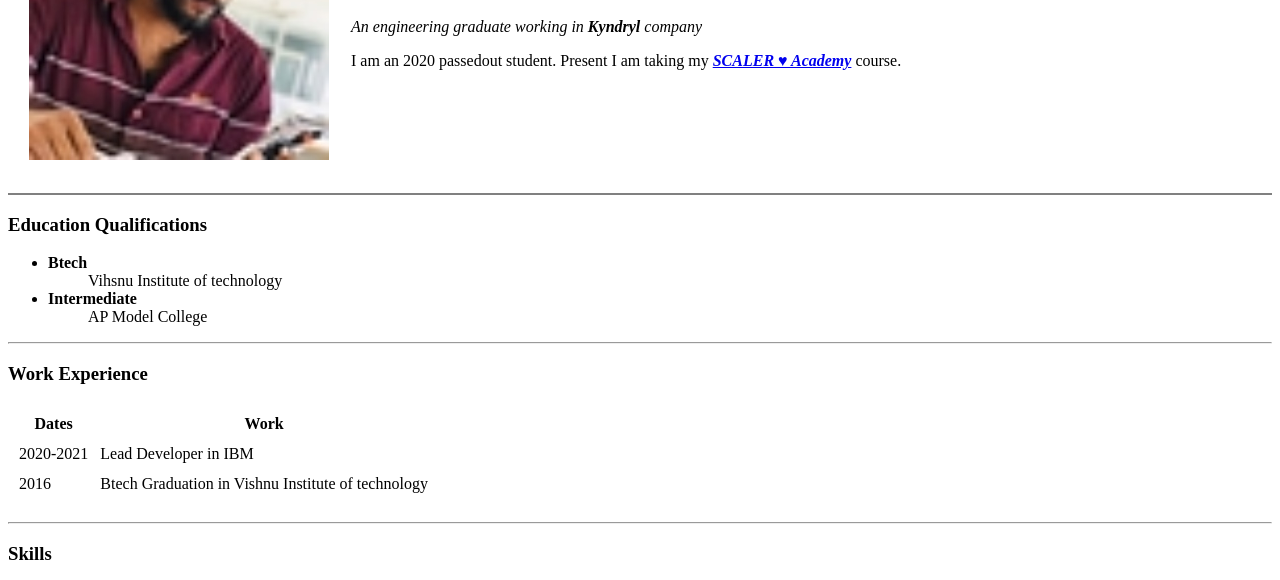
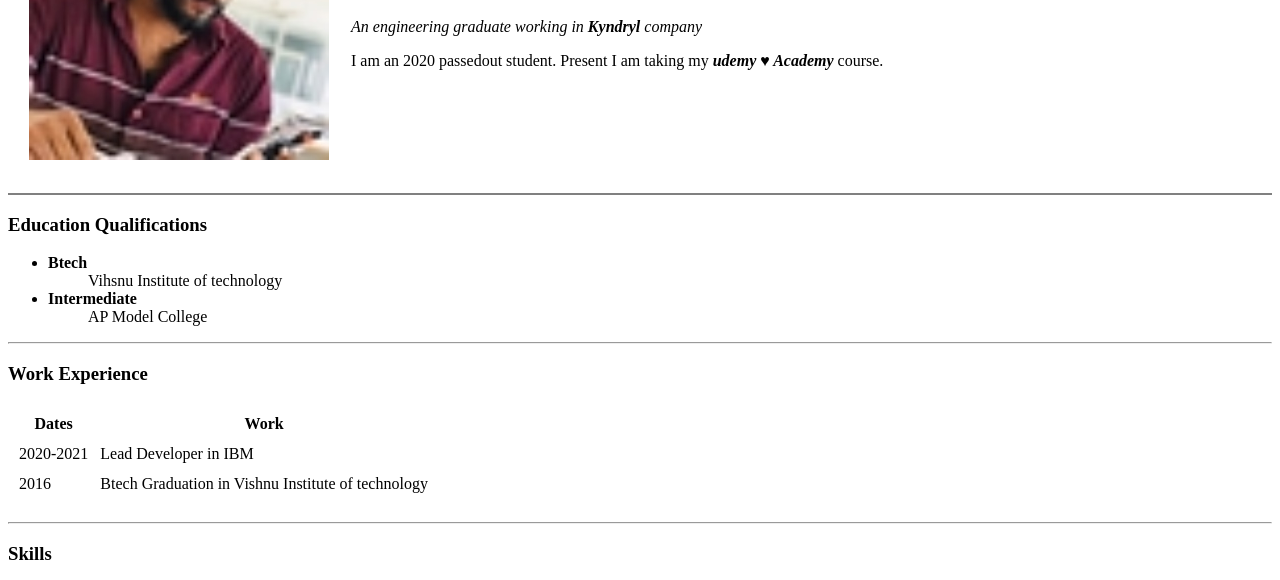
Before and after one commit to avinash28143/PersonalCV, a plain HTML site: page index.html in a window 1280 px wide. Shown: the part 169-749 px from the top of the page. Drawn offline with Linux system fonts and the light colour scheme; files whose address does not match are found by name.

Commit message:
Update index.html

```diff
--- a/index.html
+++ b/index.html
@@ -16,7 +16,7 @@
 
 
         <p><em>An engineering graduate working in<strong> Kyndryl </Strong> company</em></p>
-        <p>I am an 2020 passedout student. Present I am taking my <em><strong><a href="https://www.scaler.com/">SCALER ♥ Academy</a></strong> </em> course.</p>
+        <p>I am an 2020 passedout student. Present I am taking my <em><strong><a https://www.udemycom/">udemy ♥ Academy</a></strong> </em> course.</p>
       </td>
     </tr>
   </table>
```
